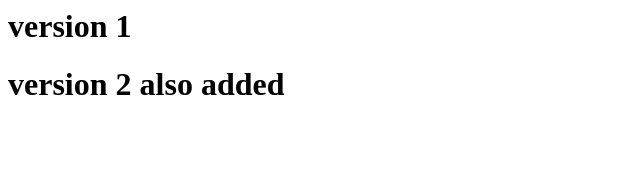
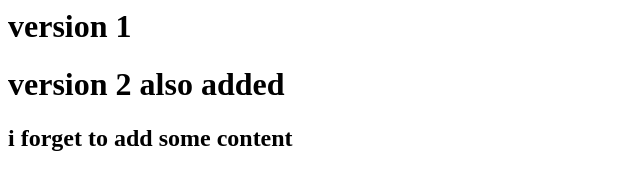
Before and after one commit to kavitharanitamalapakula/28r-demo, a plain HTML site: page index.html in a window 1280 px wide. Shown: the whole page, without its empty margins (0-640 px from the left). Drawn offline with Linux system fonts and the light colour scheme.

Commit message:
data added

```diff
--- a/index.html
+++ b/index.html
@@ -1,2 +1,3 @@
 <h1>version 1</h1>
 <h1>version 2 also added</h1>
+<h2> i forget to add some content</h2>
```
